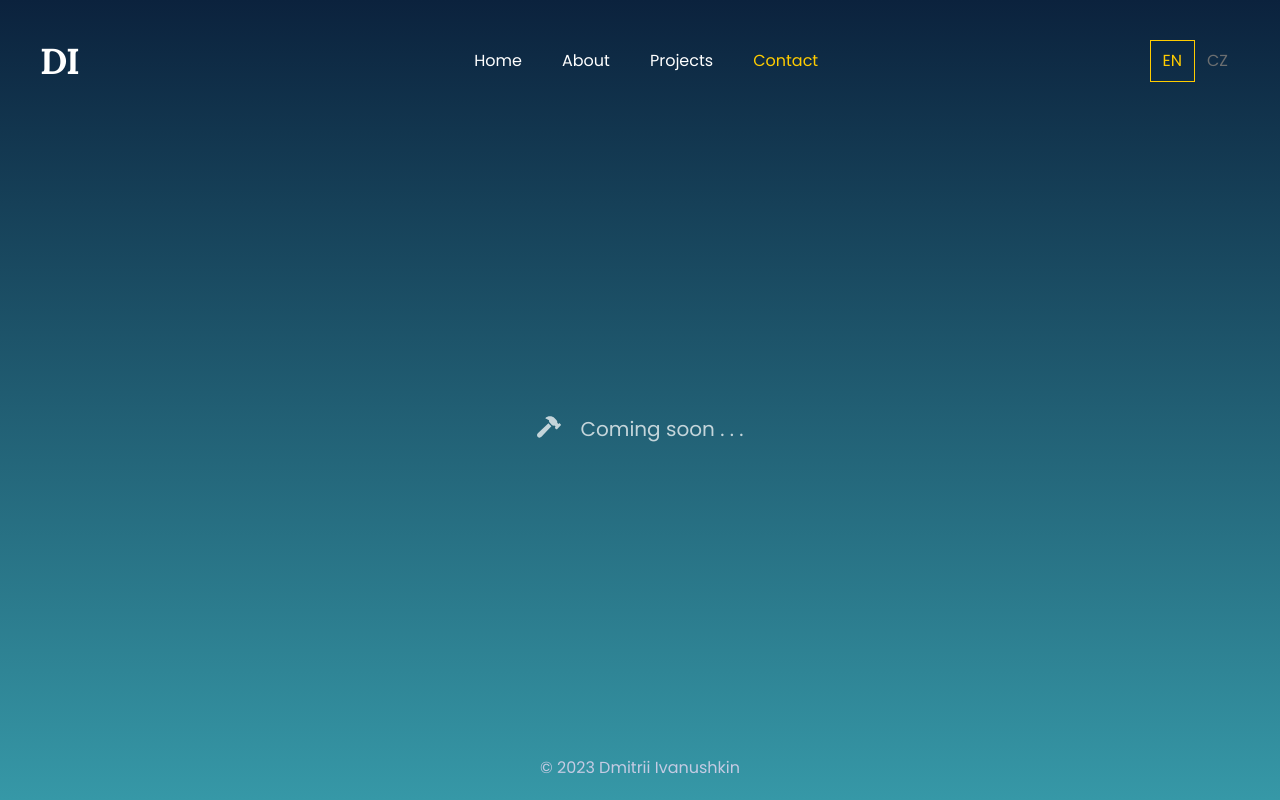
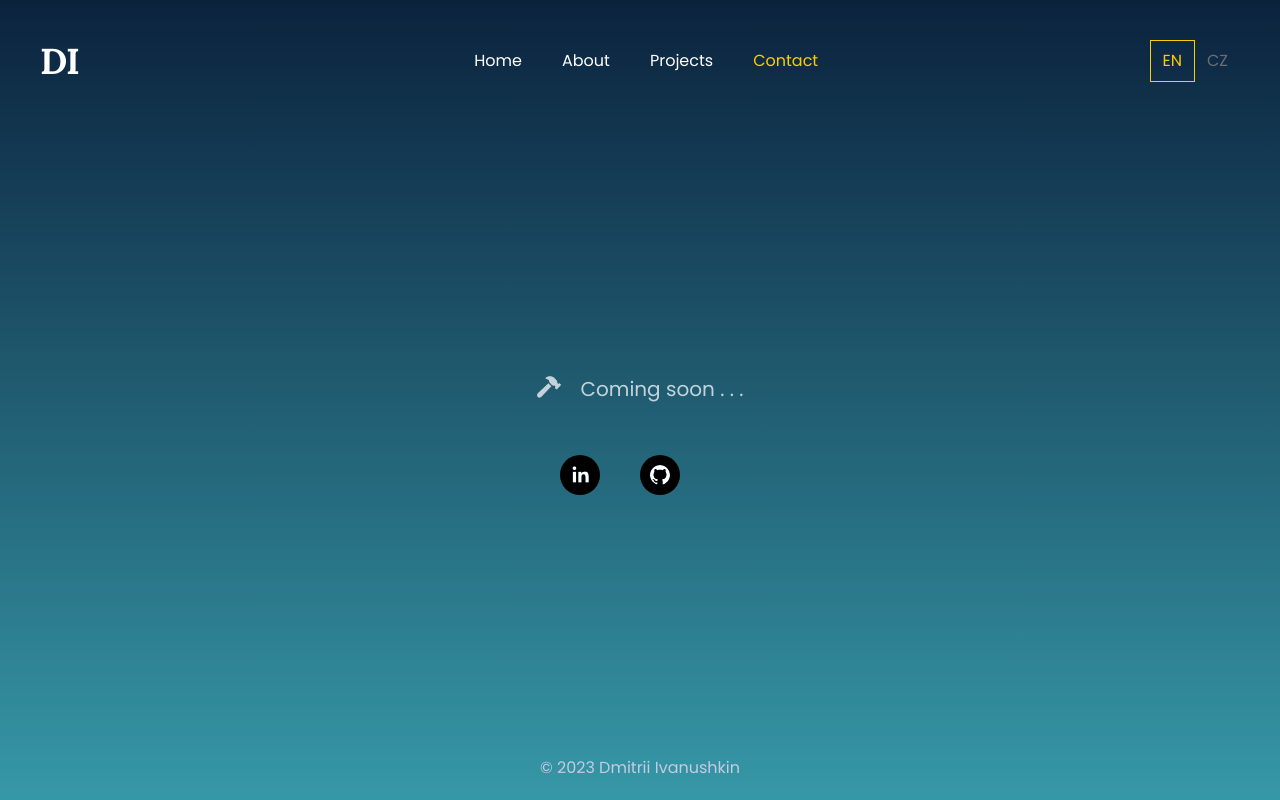
Before and after one commit to lasjdhu/web-page, a React (Create React App) app: page /contact in a window 1280 px wide. Built offline with nearby package versions, Linux system fonts and the light colour scheme.

Commit message:
feat(Contact): Social Icons

```diff
--- a/src/components/pages/About.jsx
+++ b/src/components/pages/About.jsx
@@ -10,7 +10,7 @@ function About() {
     const { t } = useTranslation();
 
     return (
-         <main className="mb-auto">
+        <main className="mb-auto">
             <h1 className="lg:text-8xl text-6xl text-center my-20">{t("Skills")}</h1>
             <section className="lg:flex justify-center border-2 bg-white bg-opacity-5 border-white lg:mx-20 mx-10">
                 <div className="lg:w-1/3 lg:border-r-2 border-white m-16 lg:mx-0 lg:px-16 px-0">
--- a/src/components/pages/Contact.jsx
+++ b/src/components/pages/Contact.jsx
@@ -1,40 +1,66 @@
-import React from "react";
-// import { SocialIcon } from 'react-social-icons';
+import React, { useState } from "react";
+import { SocialIcon } from "react-social-icons";
 import Badge from "../reusable/Badge";
 
 function Contact() {
+ 	// const [name, setName] = useState("");
+	// const [email, setEmail] = useState("");
+  	// const [message, setMessage] = useState("");
+
+  	// const handleSubmit = (event) => {
+    // 	event.preventDefault();
+    // 	// Handle form submission
+  	// };
+
   	return (
   		<main className="m-auto">
   			<Badge />
-	    	{/*<ul className="block pt-20">
-	            <li className="inline-block px-5">
-    				<p className="text-3xl">Social:</p>
-	            </li>
-	            <li className="inline-block px-5">
+			{/*<form className="flex flex-col" onSubmit={handleSubmit}>
+		  		<label>
+		    	Name:
+		        	<input
+		          		type="text"
+		          		value={name}
+		          		onChange={(event) => setName(event.target.value)}
+		        	/>
+		  		</label>
+			    <label>
+			    Email:
+			        <input
+			        	type="email"
+			        	value={email}
+			        	onChange={(event) => setEmail(event.target.value)}
+			        />
+			    </label>
+		  		<label>
+		    	Message:
+			        <textarea
+			        	value={message}
+			        	onChange={(event) => setMessage(event.target.value)}
+			        />
+		  		</label>
+		  	<button type="submit">Submit</button>
+			</form>*/}
+			<ul className="flex flex-row justify-center pt-10">
+ 	            <li className="">
  	                <SocialIcon
  		                url="https://linkedin.com/in/dmitrii-ivanushkin"
  		                className="hover:scale-125 duration-300"
  		                fgColor="white"
+ 		                bgColor="black"
  		                style={{ height: 40, width: 40 }}
  	                />
  	            </li>
-	            <li className="inline-block px-5">
+ 	            <li className="px-10">
  	                <SocialIcon
  	                	url="https://github.com/re-roll"
  	                	className="hover:scale-125 duration-300"
-	                	bgColor="white"
+ 	                	fgColor="white"
+ 	                	bgColor="black"
  	                	style={{ height: 40, width: 40 }}
  	                />
  	            </li>
-	            <li className="inline-block px-5">
-	                <SocialIcon
-	                	url="https://twitter.com/rerollorer"
-	                	className="hover:scale-125 duration-300"
-	                	fgColor="white"
-	                	style={{ height: 40, width: 40 }}
-	                />
-	            </li>
-	        </ul>*/}
+ 	        </ul>
 	 	</main>
   	);
 }
```
Lines whose indentation alone changed are shown as unchanged.
